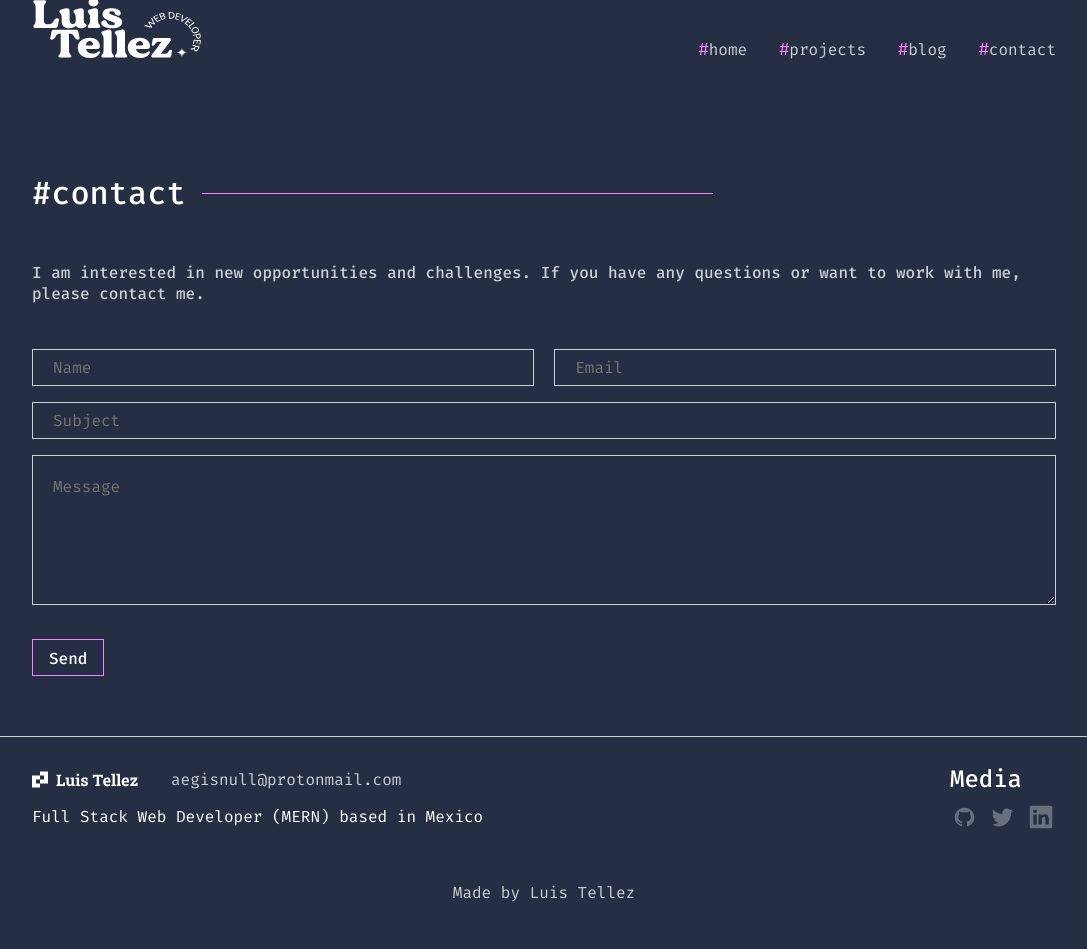
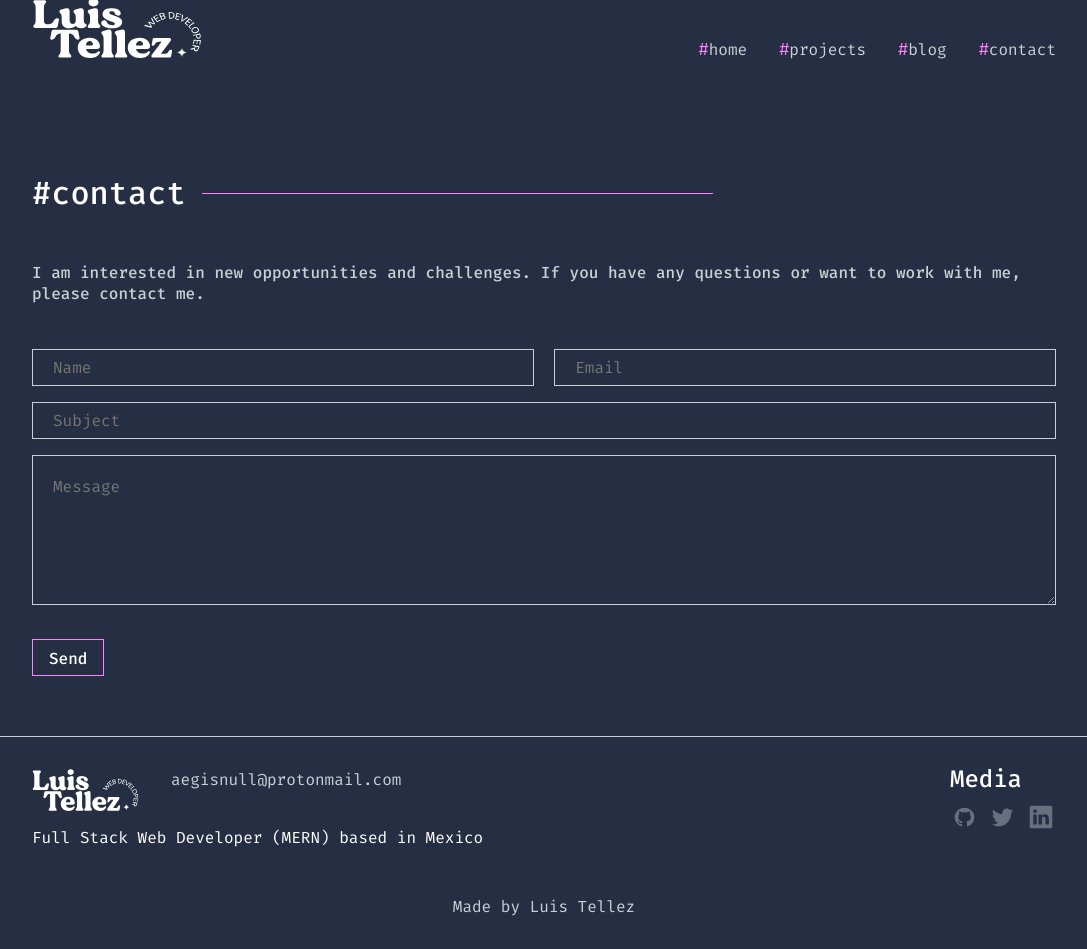
Before and after one commit to aegisnull/luistellez, a Next.js app: page /contact in a window 1280 px wide. Shown: the whole page, without its empty margins (96-1183 px from the left). Built offline with nearby package versions, Linux system fonts and the light colour scheme.

Commit message:
🎨 style(Footer.jsx): update logo image source to use 'logo_light.svg' instead of 'logo.svg' for better visibility in the footer

```diff
--- a/src/components/Footer/Footer.jsx
+++ b/src/components/Footer/Footer.jsx
@@ -8,7 +8,7 @@ function Footer() {
         <div className={styles.footer__container_info}>
           <div className={styles.footer__container_info_contact}>
             <Image
-              src='/images/logo.svg'
+              src='/images/logo_light.svg'
               alt='Luis Tellez'
               width={50}
               height={50}
```
Also changed, not shown: 2 other files (tests, documents, lock files or other folders).
